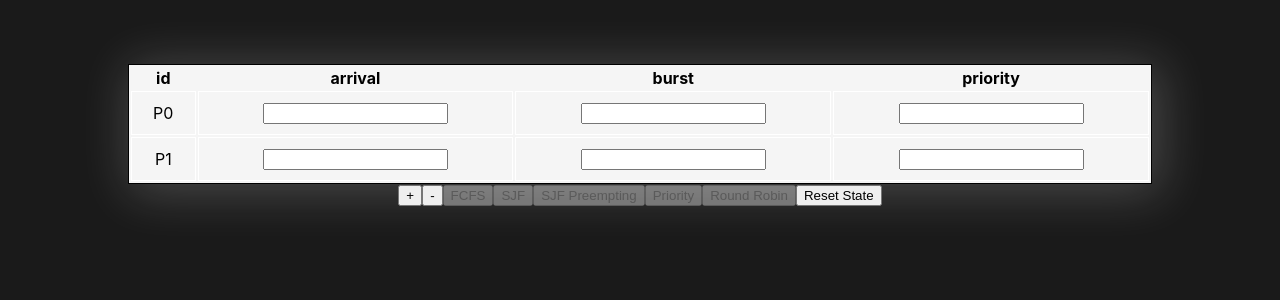
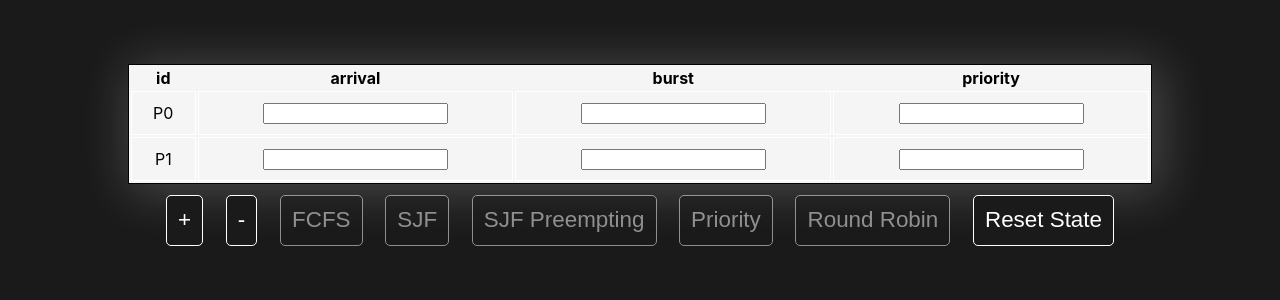
Before and after one commit to MohsinRehman12/algovisualizer, a React (Create React App) app: page /schedulingvisualizer in a window 1280 px wide. Shown: the top 300 px of the page. Built offline with nearby package versions, Linux system fonts and the light colour scheme.

Commit message:
round robin bug fixed

```diff
--- a/src/components/cpuvisualizer/Schedulingvisualizer.jsx
+++ b/src/components/cpuvisualizer/Schedulingvisualizer.jsx
@@ -207,7 +207,7 @@
           <div
             key={index}
             className="test"
-            style={{ flex: `${process.burst} 0 0`, backgroundColor: `${process.color}`, background : '20%' }}
+            style={{ flex: `${process.burst} 0 0`, backgroundColor: `${process.color}`}}
           >
             {process.id}
 
@@ -256,14 +256,14 @@
     <>
     {renderTable()}
 
-    <button onClick={addRow}> + </button>
-    <button onClick={deleteRow}> - </button>
-    <button onClick={fcfs} disabled={isEmptied}> FCFS </button>
-    <button onClick={sjf} disabled={isEmptied}> SJF </button>
-    <button onClick={sjrfScheduling} disabled={isEmptied}> SJF Preempting </button>
-    <button onClick={priorityScheduling} disabled={isEmptied}> Priority </button>
-    <button onClick={roundRobinScheduling} disabled={isEmptied}> Round Robin </button>
-    <button onClick={clearTable}> Reset State </button>
+    <button className='bar-button' onClick={addRow}> + </button>
+    <button className='bar-button' onClick={deleteRow}> - </button>
+    <button className='bar-button' onClick={fcfs} disabled={isEmptied}> FCFS </button>
+    <button className='bar-button' onClick={sjf} disabled={isEmptied}> SJF </button>
+    <button className='bar-button' onClick={sjrfScheduling} disabled={isEmptied}> SJF Preempting </button>
+    <button className='bar-button' onClick={priorityScheduling} disabled={isEmptied}> Priority </button>
+    <button className='bar-button' onClick={roundRobinScheduling} disabled={isEmptied}> Round Robin </button>
+    <button className='bar-button' onClick={clearTable}> Reset State </button>
 
     {array2 && ReturnArray(array2)}
 
--- a/src/components/cpuvisualizer/algorithms/RoundRobin.jsx
+++ b/src/components/cpuvisualizer/algorithms/RoundRobin.jsx
@@ -18,26 +18,23 @@
 
   };
 
-  export function roundRobinScheduling(processes, timeQuantum, updateUserState) {
+
+  export function roundRobinScheduling2( processes, timeQuantum, updateUserState){
     let n = processes.length;
     const queue = [...processes];
+    queue.sort((a, b) => a.arrival - b.arrival);
     const ganttChart = [];
     let currentTime = 0;
     let process = null;
+    let completedProcess=0;
 
-    while (n > 0) {
+    while (completedProcess<n) {
 
+      if(process===null){
+        const nextArrival = Math.min(...queue.filter(p => !p.completed && p.arrival !== null).map(p => p.arrival));
+        currentTime=nextArrival;
 
-      process = queue.shift();
-
-        // No processes in the queue, check if all processes are completed
-        const allCompleted = processes.every((p) => p.completed);
-
-        // Find the next process arrival time
-        const nextArrival = Math.min(...processes.filter(p => !p.completed).map(p => p.arrival));
-        if(nextArrival!==null){
         const idleTime = nextArrival - currentTime;
-            if (idleTime > 0){
         currentTime += idleTime;
         ganttChart.push({
           id: 'idle',
@@ -47,10 +44,73 @@
           priority: Infinity
         });
 
+
+
+        process = queue.shift();
+        continue;
+      }
+
+      if(process.arrival <= currentTime){
+        const executionTime = Math.min(timeQuantum, process.burst);
+        process.burst -= executionTime;
+        currentTime += executionTime;
+
+        // Add the process to the Gantt chart
+        ganttChart.push({
+          id: process.id,
+          start: currentTime - executionTime,
+          finish: currentTime,
+          arrival: process.arrival,
+          burst: executionTime,
+          priority: process.priority
+        });
+
+        // Check if the process has finished
+        if (process.burst <= 0) {
+          process.completed = true;
+          n--;
+        }
+
+        // Add the process back to the queue if it still has burst time remaining
+        if (!process.completed) {
+          queue.push(process);
         }
       }
 
+    }
+    clearTable(processes, updateUserState);
+    return ganttChart;
+  }
 
+
+
+
+
+  export function calculateTAT(ganttChart){
+    let tat = 0;
+    for (let i = 0; i < ganttChart.length; i++) {
+      tat += ganttChart[i].finish - ganttChart[i].arrival;
+    }
+    tat /= ganttChart.length;
+    return tat;
+  }
+
+  export function roundRobinScheduling(processes, timeQuantum, updateUserState) {
+    let n = processes.length;
+    const queue = [...processes];
+    const ganttChart = [];
+    let currentTime = 0;
+    let process = null;
+
+    while (n > 0) {
+      process = queue.shift();
+
+      if (process.arrival <= currentTime) {
+        // No processes in the queue, check if all processes are completed
+        const allCompleted = processes.every((p) => p.completed);
+
+        // Find the next process arrival time
+        const nextArrival = Math.min(...processes.filter((p) => !p.completed).map((p) => p.arrival));
 
 
         // Execute the process for the time quantum or until it finishes
@@ -80,6 +140,28 @@
         }
       }
 
+      else{
+
+        const allCompleted = processes.every((p) => p.completed);
+        const nextArrival = Math.min(...processes.filter((p) => !p.completed).map((p) => p.arrival));
+        if (nextArrival !== null && !allCompleted && nextArrival > currentTime) {
+          const idleTime = nextArrival - currentTime;
+          if (idleTime > 0) {
+            currentTime += idleTime;
+            ganttChart.push({
+              id: 'idle',
+              start: currentTime - idleTime,
+              finish: currentTime,
+              burst: idleTime,
+              priority: Infinity
+            });
+          }
+        }
+        queue.push(process);
+        currentTime++;
+      }
+    }
+
     clearTable(processes, updateUserState);
     return ganttChart;
   }
```
Lines whose indentation alone changed are shown as unchanged.
